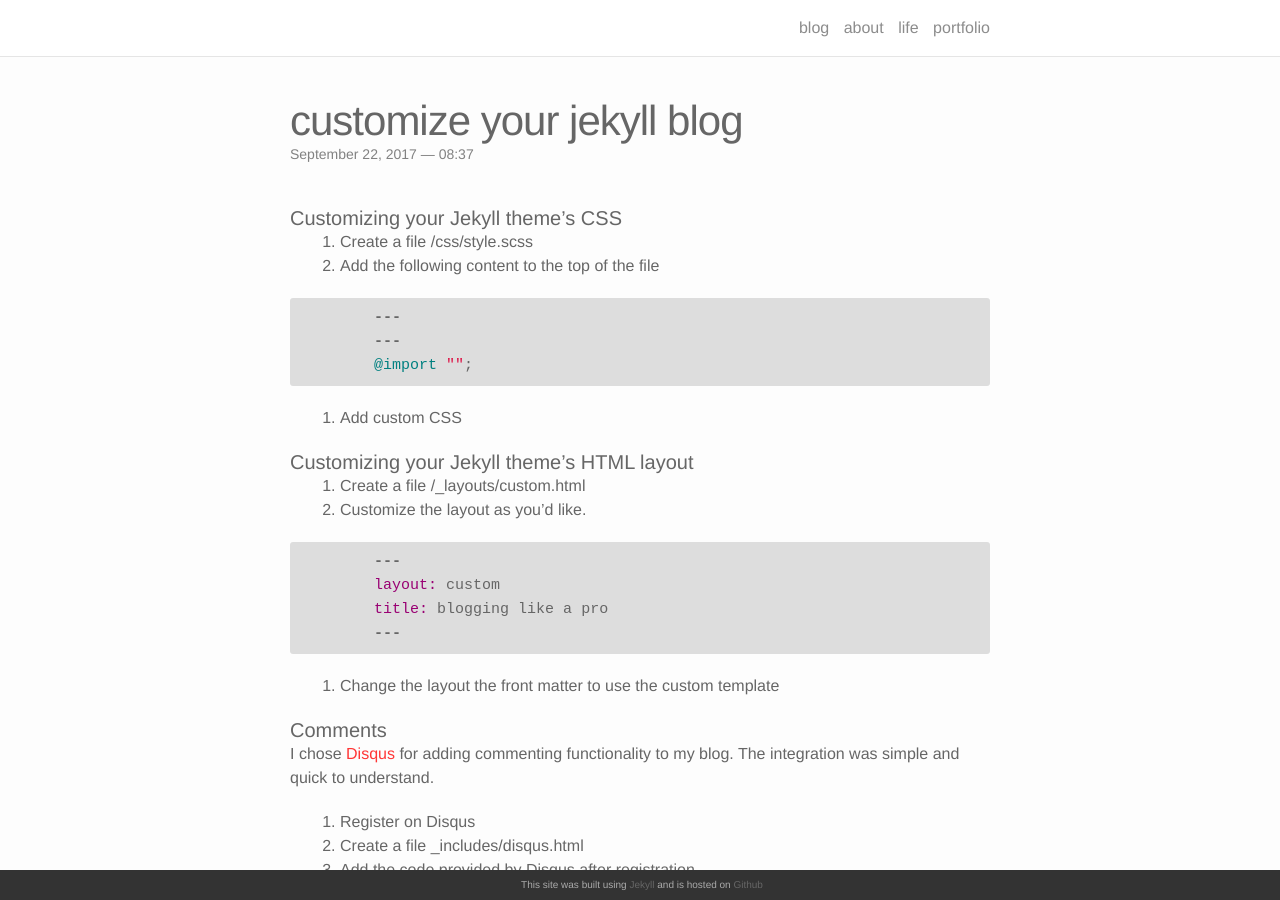
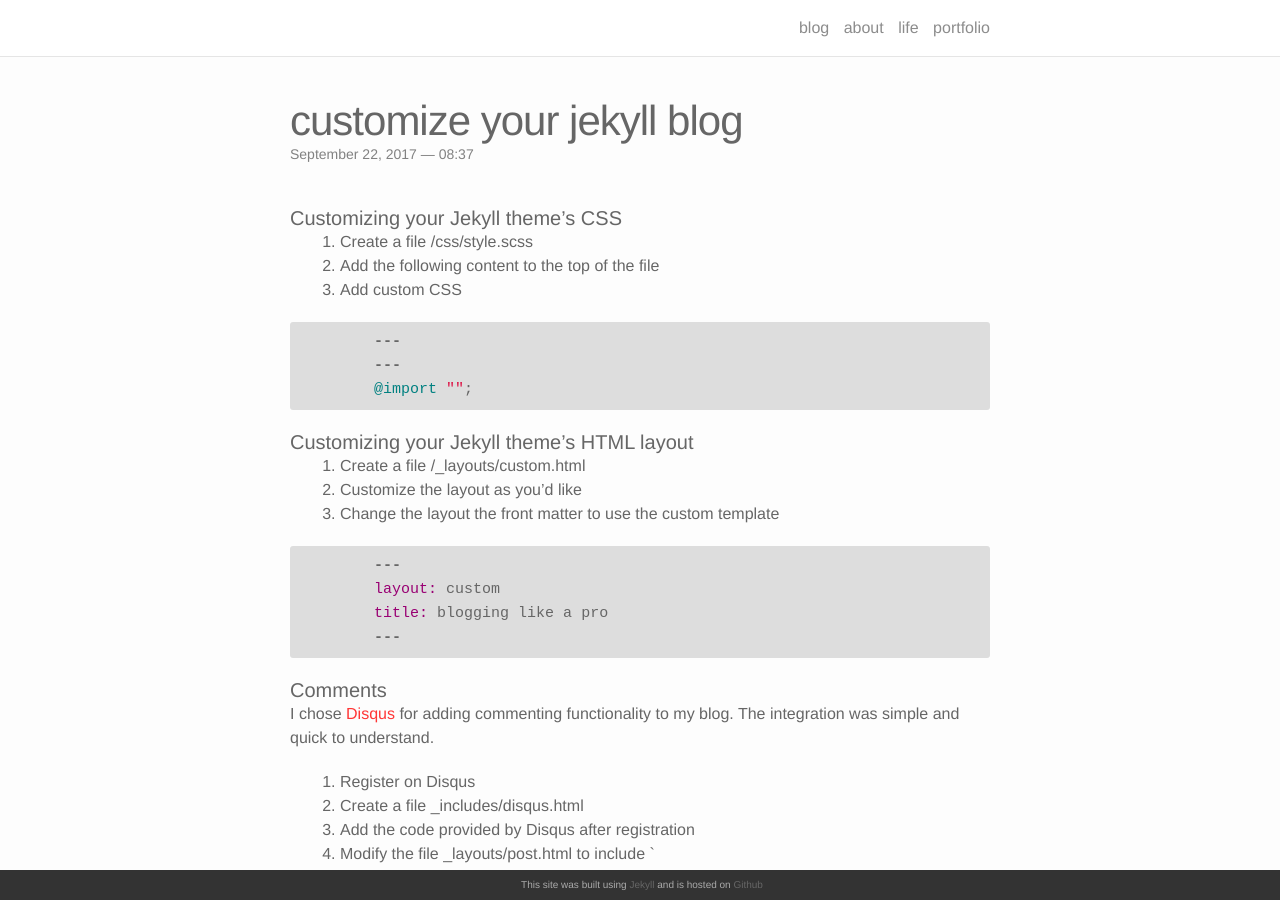
Before and after one commit to annelledejager/blog, a Jekyll site: the page built from _posts/2017-09-22-customizejekyll.markdown, in a window 1280 px wide and 900 px high. Built offline with Jekyll 4.4.1, drawn with Linux system fonts in a browser that asks for light colours; nearby versions of some CDN libraries; comment, search, counter and statistics services are not loaded; some of the changed lines change nothing that is shown.

Commit message:
Remove spaces

```diff
--- a/_posts/2017-09-22-customizejekyll.markdown
+++ b/_posts/2017-09-22-customizejekyll.markdown
@@ -9,19 +9,20 @@ comments: true
 
 1. Create a file /css/style.scss
 2. Add the following content to the top of the file
+3. Add custom CSS
 
 {% highlight ruby %}
 	---
 	---
 	@import "{{ site.theme }}";
 {% endhighlight %}
-3. Add custom CSS
 
 
 #### Customizing your Jekyll theme's HTML layout
 
 1. Create a file /_layouts/custom.html
-2. Customize the layout as you'd like.
+2. Customize the layout as you'd like
+3. Change the layout the front matter to use the custom template
 
 {% highlight ruby %}
 	---
@@ -29,8 +30,6 @@ comments: true
 	title: blogging like a pro
 	---
 {% endhighlight %}
-
-3. Change the layout the front matter to use the custom template
 
 
 #### Comments
@@ -40,12 +39,9 @@ I chose <a href="https://disqus.com/">Disqus</a> for adding commenting functiona
 2. Create a file _includes/disqus.html
 3. Add the code provided by Disqus after registration
 4. Modify the file _layouts/post.html to include `{% include disqus.html %}`
-
 #### Analytics
 1. Create an account through Google Analytics Admin
 2. Google will provide a JavaScript tracking snippet". Add it to _includes/head.html so that it will be added to every page.
-
-
 {% highlight ruby %}
 <!-- Global Site Tag (gtag.js) - Google Analytics -->
 <script async src="https://www.googletagmanager.com/gtag/js?id=UA-106746652-1"></script>
@@ -57,7 +53,6 @@ I chose <a href="https://disqus.com/">Disqus</a> for adding commenting functiona
   gtag('config', 'UA-XXXXXXXXXXX);
 </script>
 {% endhighlight %}
-
 #### References
 <a href="https://help.github.com/articles/customizing-css-and-html-in-your-jekyll-theme/">Customizing CSS and HTML in your Jekyll theme</a>
 <br />
```
